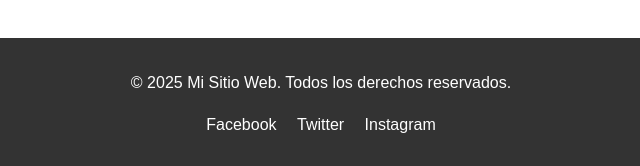
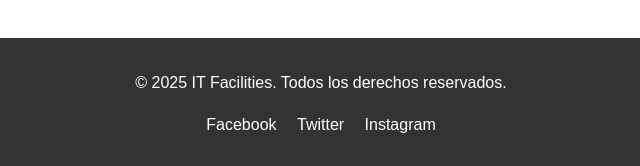
Before and after one commit to nicosiaurukas/It-Facilities-Web, a plain HTML site: page about.html in a window 1280 px wide. Shown: the part 634-800 px from the top of the page, 319-959 px from the left. Drawn offline with Linux system fonts and the light colour scheme.

Commit message:
Se modifica footer

```diff
--- a/about.html
+++ b/about.html
@@ -50,7 +50,7 @@
     </main>
 
     <footer>
-        <p>&copy; 2025 Mi Sitio Web. Todos los derechos reservados.</p>
+        <p>&copy; 2025 IT Facilities. Todos los derechos reservados.</p>
         <div class="social-links">
             <a href="#">Facebook</a>
             <a href="#">Twitter</a>
```
Also changed, not shown: contact.html (+1 -1 lines), gallery.html (+1 -1 lines), index.html (+1 -1 lines), services.html (+1 -1 lines).
